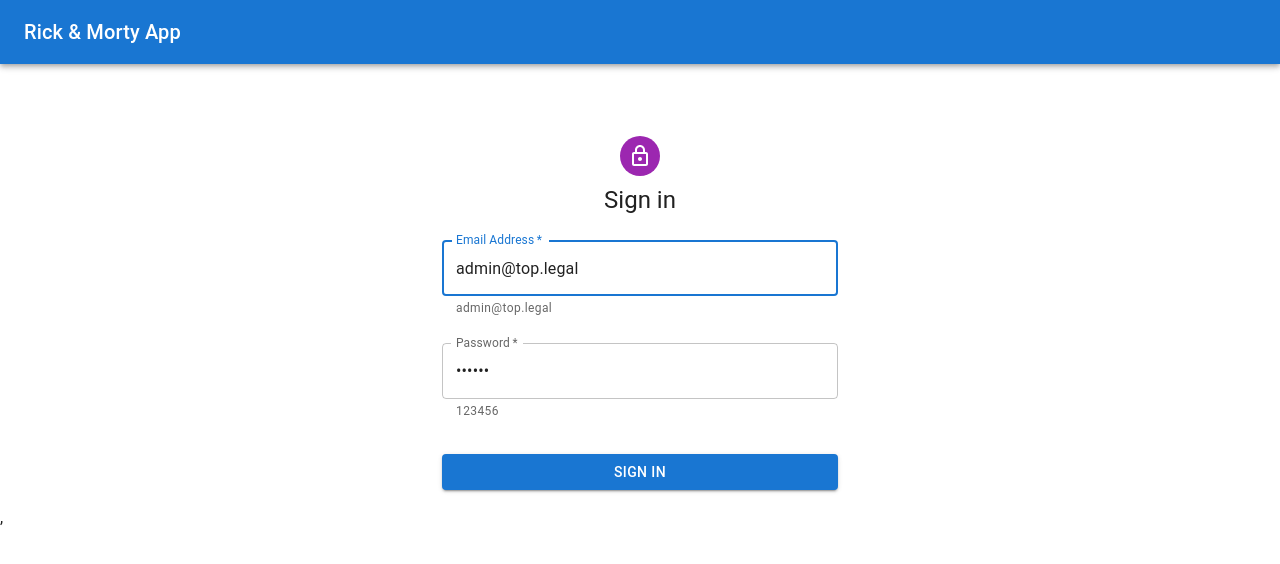
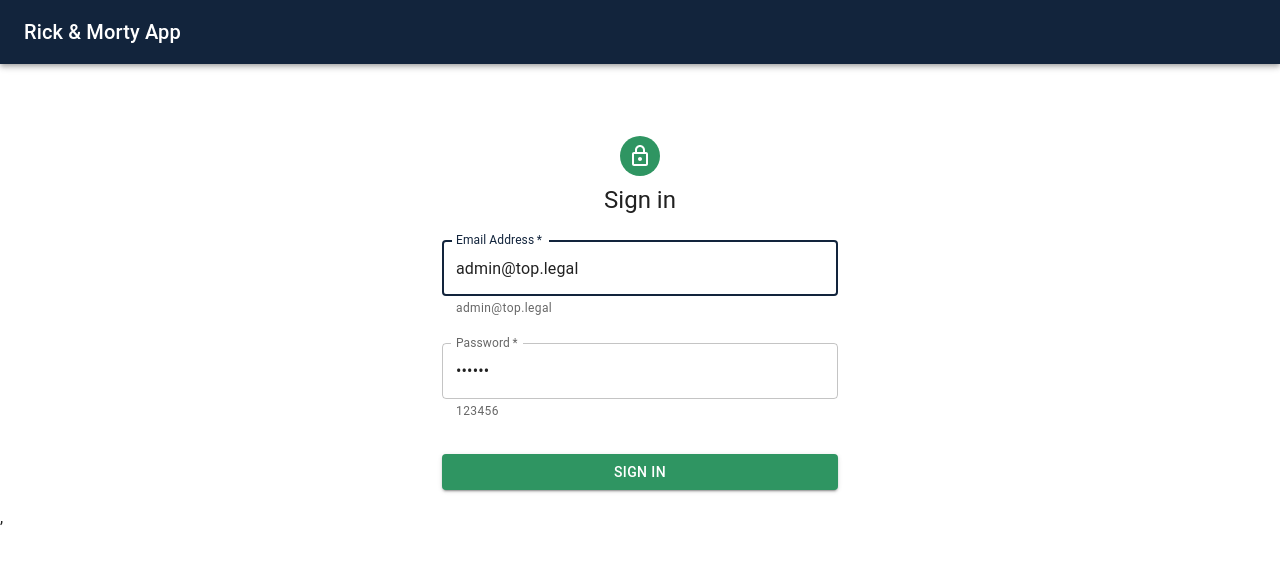
Before and after one commit to alieldamiry/Rick-and-Morty, a React (Create React App) app: page /login in a window 1280 px wide. Shown: the top 564 px of the page. Built offline with nearby package versions, Linux system fonts and the light colour scheme.

Commit message:
feat: added theme component

```diff
--- /dev/null
+++ b/src/AppThemeProvider.tsx
@@ -0,0 +1,23 @@
+import { createTheme, ThemeProvider } from "@mui/material/styles";
+import { FC } from "react";
+
+type AppThemeProviderProps = {
+  children: JSX.Element;
+};
+
+const AppThemeProvider: FC<AppThemeProviderProps> = ({ children }) => {
+  const theme = createTheme({
+    palette: {
+      primary: {
+        main: "#12243C",
+      },
+      secondary: {
+        main: "#2f9562",
+      },
+    },
+  });
+
+  return <ThemeProvider theme={theme}>{children}</ThemeProvider>;
+};
+
+export default AppThemeProvider;
--- a/src/index.tsx
+++ b/src/index.tsx
@@ -8,6 +8,7 @@
 import { BrowserRouter } from "react-router-dom";
 import { persistor, store } from "./redux/store";
 import { PersistGate } from "redux-persist/integration/react";
+import AppThemeProvider from "./AppThemeProvider";
 
 const client = new ApolloClient({
   uri: "https://rickandmortyapi.com/graphql/",
@@ -20,12 +21,14 @@
 root.render(
   <React.StrictMode>
     <ApolloProvider client={client}>
+      <AppThemeProvider>
         <BrowserRouter>
           <ReduxProvider store={store}>
             <PersistGate loading={null} persistor={persistor}></PersistGate>
             <App />
           </ReduxProvider>
         </BrowserRouter>
+      </AppThemeProvider>
     </ApolloProvider>
     ,
   </React.StrictMode>
--- a/src/pages/Login.tsx
+++ b/src/pages/Login.tsx
@@ -15,10 +15,12 @@
   const handleSubmit = (event: React.FormEvent<HTMLFormElement>) => {
     event.preventDefault();
     const data = new FormData(event.currentTarget);
-    disptch(login({
-      email: data.get("email"),
-      password: data.get("password"),
-    }));
+    disptch(
+      login({
+        email: data.get("email"),
+        password: data.get("password"),
+      })
+    );
   };
 
   return (
@@ -67,6 +69,7 @@
             type="submit"
             fullWidth
             variant="contained"
+            color="secondary"
             sx={{ mt: 3, mb: 2 }}
           >
             Sign In
```
Lines whose indentation alone changed are shown as unchanged.
